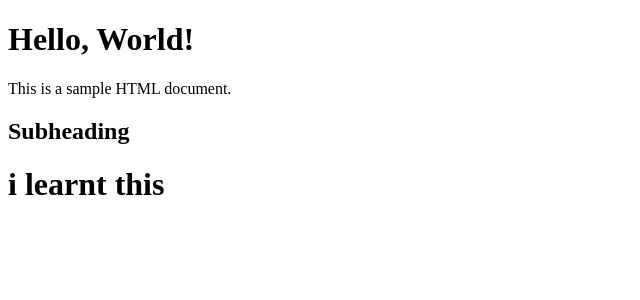
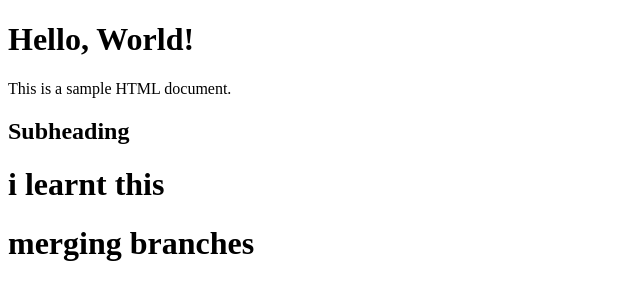
Before and after one commit to kamran783/helloLearning, a plain HTML site: page index.html in a window 1280 px wide. Shown: the whole page, without its empty margins (0-640 px from the left). Drawn offline with Linux system fonts and the light colour scheme.

Commit message:
added 13 line

```diff
--- a/index.html
+++ b/index.html
@@ -10,6 +10,7 @@
     <p>This is a sample HTML document.</p>
     <h2>Subheading</h2>
     <h1>i learnt this</h1>
+    <h1>merging branches</h1>
 </body>
 
 </html>
```
Also changed, not shown: 1 other file.
